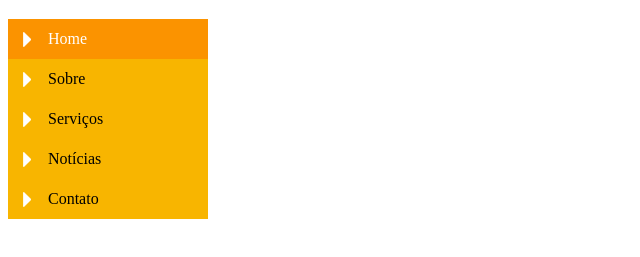
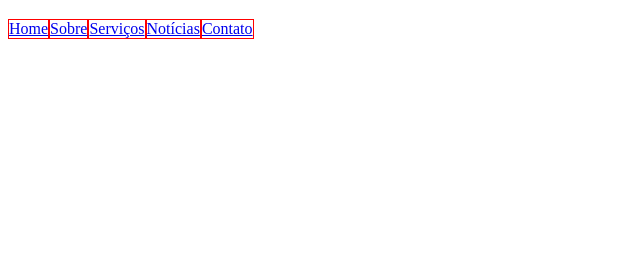
Before and after one commit to vandersonbfs/Desenvolvimento-Web, a plain HTML site: page css3 intermediario e avancado/index.html in a window 1280 px wide. Shown: the part 61-318 px from the top of the page, without its empty margins (0-640 px from the left). Drawn offline with Linux system fonts and the light colour scheme.

Commit message:
Aula 57. Criando barra de navegação horizontal

```diff
--- a/css3 intermediario e avancado/css/estilo.css
+++ b/css3 intermediario e avancado/css/estilo.css
@@ -53,6 +53,8 @@ li{
 
 }
 */
+
+/*** Aula 55 Criando barra de navegação vertical
 ul{
     margin: 0;
     padding: 0;
@@ -86,3 +88,18 @@ a:hover, {
     background-color: #f99200;
     color: #fff;
 }
+*/
+/*
+Aula 57. Criando barra de navegação horizontal */
+ul{
+    margin: 0;
+    padding: 0;
+    list-style-type: none;
+    width: 720px;
+    background: #159cb0 url(../imagens/fundo-horizontal.png);
+
+}
+ul li{
+    border: 1px solid red;
+    float: left;
+}
--- a/css3 intermediario e avancado/index.html
+++ b/css3 intermediario e avancado/index.html
@@ -4,7 +4,7 @@
     <meta charset="UTF-8">
     <meta name="viewport" content="width=device-width, initial-scale=1.0">
     <link rel="stylesheet" type="text/css" href="css/estilo.css">
-    <title>Aula 55 Criando barra de navegação vertical</title>
+    <title>Aula 55 Criando barra de navegação Horizontal</title>
 </head>
 <body id="home">
 
```
Also changed, not shown: css3 intermediario e avancado/imagens/divisor.png (added), css3 intermediario e avancado/imagens/fundo-horizontal.png (added).
